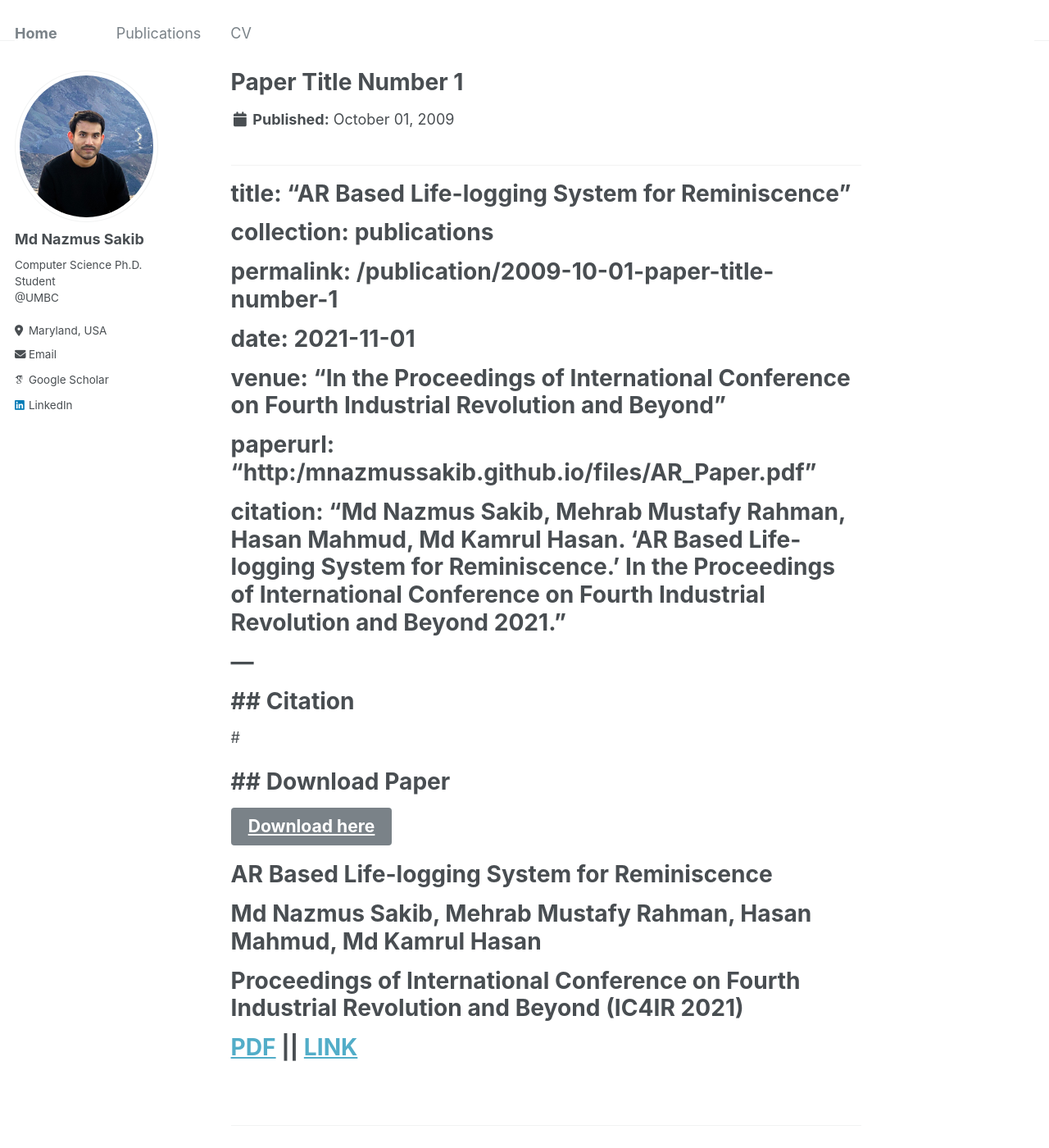
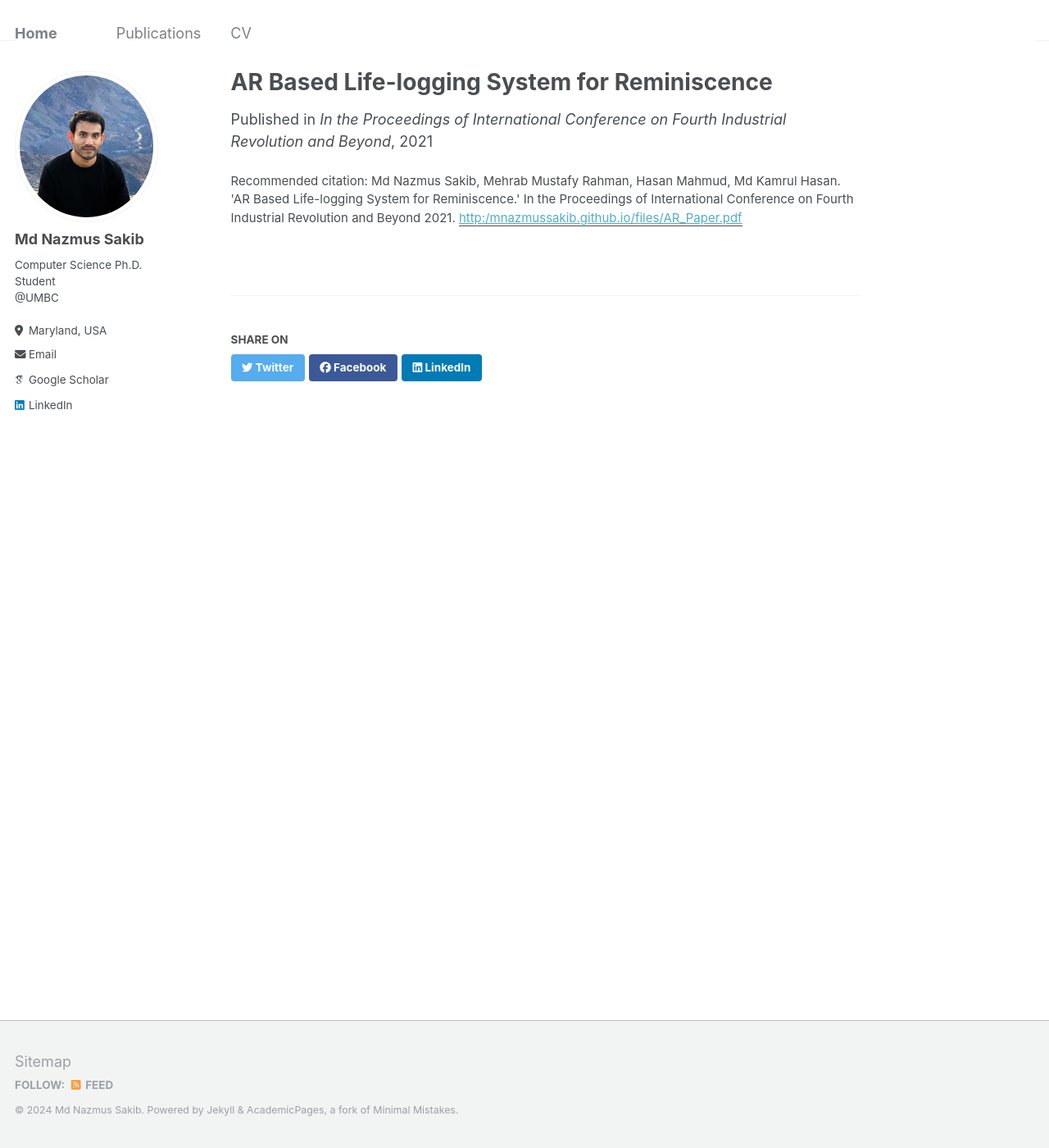
Before and after one commit to mnazmussakib/mnazmussakib.github.io, a Jekyll site: the page built from _publications/2009-10-01-paper-title-number-1.md, in a window 1280 px wide and 1400 px high. Shown: the whole window at 82% size. Built offline with Jekyll 4.4.1, drawn with Linux system fonts in a browser that asks for light colours; some web fonts are replaced.

Commit message:
changes 6

```diff
--- a/_publications/2009-10-01-paper-title-number-1.md
+++ b/_publications/2009-10-01-paper-title-number-1.md
@@ -1,22 +1,9 @@
 ---
-# title: "AR Based Life-logging System for Reminiscence"
-# collection: publications
-# permalink: /publication/2009-10-01-paper-title-number-1
-# date: 2021-11-01
-# venue: "In the Proceedings of International Conference on Fourth Industrial Revolution and Beyond"
-# paperurl: "http:/mnazmussakib.github.io/files/AR_Paper.pdf"
-# citation: "Md Nazmus Sakib, Mehrab Mustafy Rahman, Hasan Mahmud, Md Kamrul Hasan. 'AR Based Life-logging System for Reminiscence.' In the Proceedings of International Conference on Fourth Industrial Revolution and Beyond 2021."
-# ---
-
-# ## Citation
-
-# {{ page.citation }}
-
-# ## Download Paper
-
-# [Download here](http://mnazmussakib.github.io/files/AR_Paper.pdf){: .btn .btn--primary}
-
-# **AR Based Life-logging System for Reminiscence** <br>
-# Md Nazmus Sakib, Mehrab Mustafy Rahman, Hasan Mahmud, Md Kamrul Hasan <br>
-# Proceedings of International Conference on Fourth Industrial Revolution and Beyond (IC4IR 2021) <br>
-# [PDF](http:/mnazmussakib.github.io/files/AR_Paper.pdf) || [LINK](https://link.springer.com/chapter/10.1007/978-981-19-2445-3_34)
+title: "AR Based Life-logging System for Reminiscence"
+collection: publications
+permalink: /publication/2009-10-01-paper-title-number-1
+date: 2021-11-01
+venue: "In the Proceedings of International Conference on Fourth Industrial Revolution and Beyond"
+paperurl: "http:/mnazmussakib.github.io/files/AR_Paper.pdf"
+citation: "Md Nazmus Sakib, Mehrab Mustafy Rahman, Hasan Mahmud, Md Kamrul Hasan. 'AR Based Life-logging System for Reminiscence.' In the Proceedings of International Conference on Fourth Industrial Revolution and Beyond 2021."
+---
```
Also changed, not shown: _pages/publications.md (+0 -7 lines).
